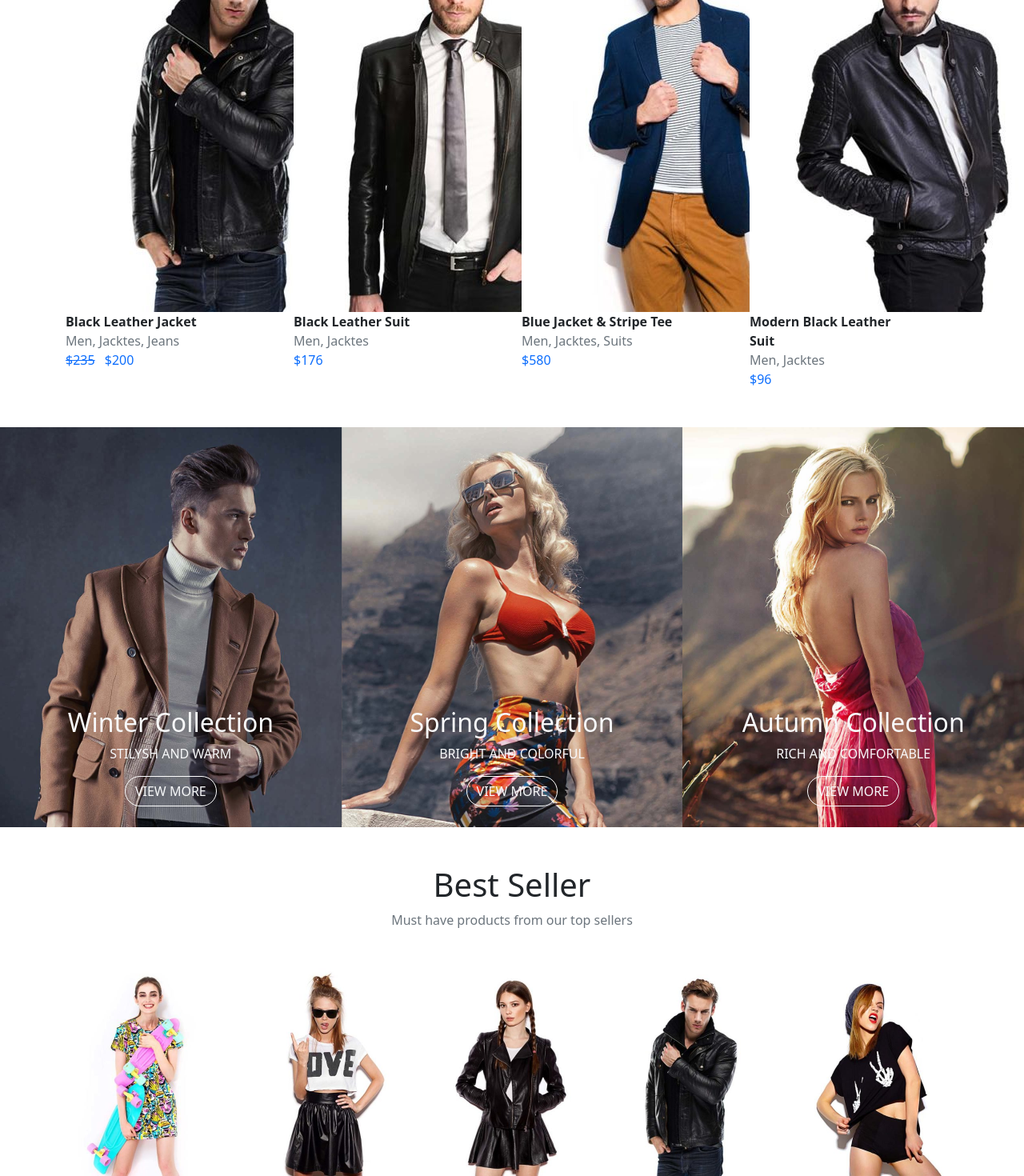
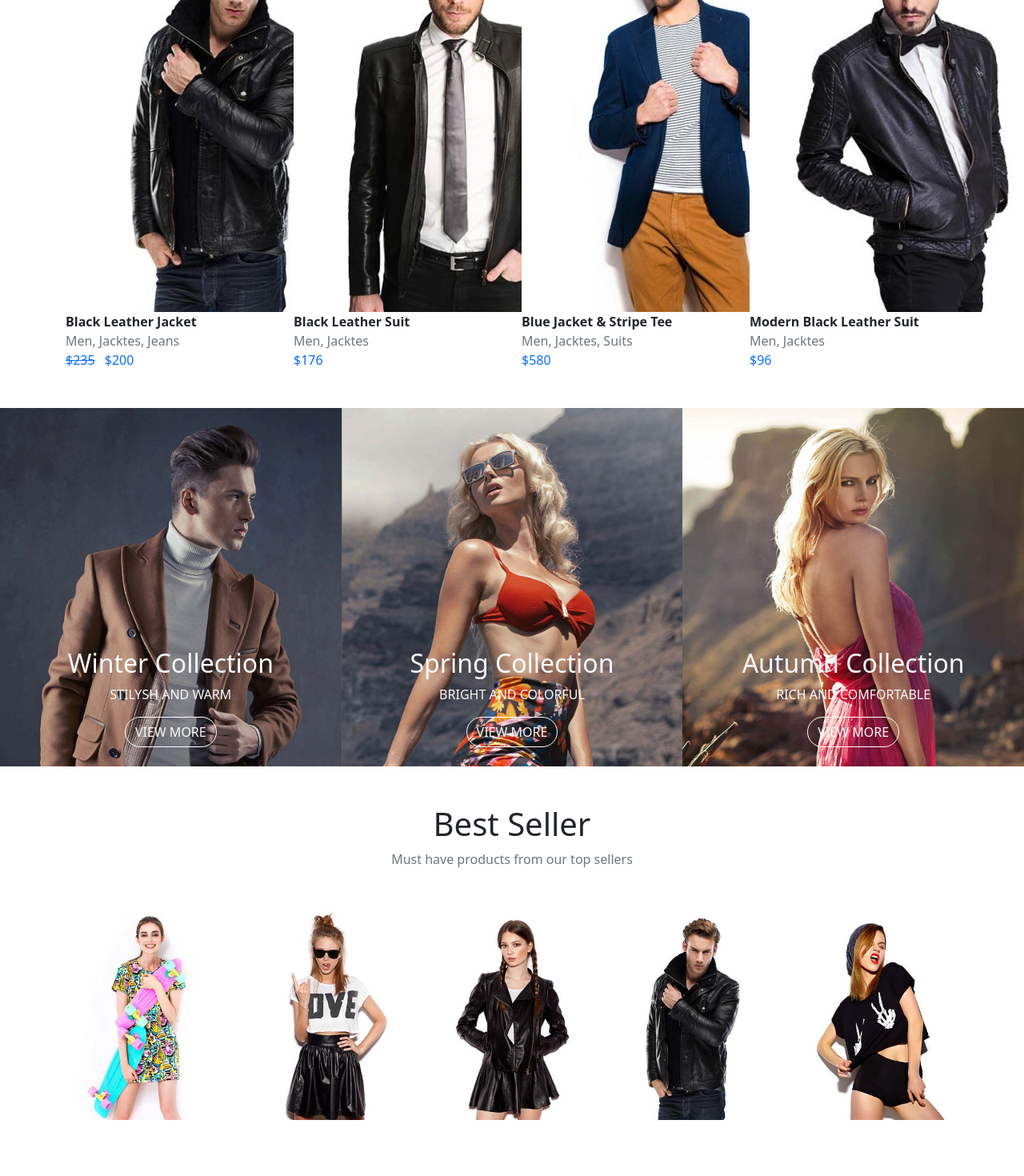
Before and after one commit to chiaraxs/proj-html-vuejs, a Vue app: page / in a window 1280 px wide. Shown: the part 1028-2498 px from the top of the page at 80% size. After the commit the page ends 2428 px from the top, so only its background shows below. Built offline with nearby package versions, Linux system fonts and the light colour scheme.

Commit message:
Fixed: bootstrap cols

```diff
--- a/src/components/BestSeller.vue
+++ b/src/components/BestSeller.vue
@@ -9,13 +9,13 @@
 
 
             <!-- OUTFITS CONTAINER -->
-            <div class="row mt-5">
+            <div class="row row-cols-5 mt-5">
 
                 <!-- OUTFIT 1 -->
                 <div class="col">
 
                     <div class="container-outfit">
-                        <img src="../assets/img/spring_printed_dress-400x520.jpg" alt="">
+                        <img class="img-fluid" src="../assets/img/spring_printed_dress-400x520.jpg" alt="">
                     </div>
 
 
@@ -26,7 +26,7 @@
                 <div class="col">
 
                     <div class="container-outfit">
-                        <img src="../assets/img/modern_love_tee-400x520.jpg" alt="">
+                        <img class="img-fluid" src="../assets/img/modern_love_tee-400x520.jpg" alt="">
                     </div>
 
 
@@ -37,7 +37,7 @@
                 <div class="col">
 
                     <div class="container-outfit">
-                        <img src="../assets/img/black_leather_jacket-400x520.jpg" alt="">
+                        <img class="img-fluid" src="../assets/img/black_leather_jacket-400x520.jpg" alt="">
                     </div>
 
                 </div>
@@ -47,7 +47,7 @@
                 <div class="col">
 
                     <div class="container-outfit">
-                        <img src="../assets/img/black_elegant_leather_jacket-400x520.jpg" alt="">
+                        <img class="img-fluid" src="../assets/img/black_elegant_leather_jacket-400x520.jpg" alt="">
                     </div>
 
                 </div>
@@ -57,7 +57,7 @@
                 <div class="col">
 
                     <div class="container-outfit">
-                        <img src="../assets/img/hipster_black_top-400x520.jpg" alt="">
+                        <img class="img-fluid" src="../assets/img/hipster_black_top-400x520.jpg" alt="">
                     </div>
 
                 </div>
@@ -81,10 +81,4 @@ export default {
 
 <style lang="scss" scoped>
 @import '@/style/variables.scss';
-
-.container-outfit{
-    img{
-        width: 200px;
-    }
-}
 </style>
--- a/src/components/CollectionsBox.vue
+++ b/src/components/CollectionsBox.vue
@@ -3,7 +3,7 @@
         <div class="row text-center text-light">
 
             <!-- WINTER COLLECTION -->
-            <div class="col winter-collection ">
+            <div class="col-4 winter-collection ">
 
                 <div class="details">
                     <h2>Winter Collection</h2>
@@ -15,19 +15,19 @@
             <!-- / WINTER COLLECTION -->
 
             <!-- SPRING COLLECTION -->
-            <div class="col spring-collection">
+            <div class="col-4 spring-collection">
 
                 <div class="details">
                     <h2>Spring Collection</h2>
                     <p class="text-uppercase">bright and colorful</p>
-                    <button type="button" class="btn text-light text-uppercase rounded-pill border border-white">view more</button>
+                    <button type="button" class="btn text-light text-uppercase rounded-pill border border-white mb-4">view more</button>
                 </div>
 
             </div>
             <!-- / SPRING COLLECTION -->
 
             <!-- AUTUMN COLLECTION -->
-            <div class="col autumn-collection">
+            <div class="col-4 autumn-collection">
 
                 <div class="details">
                     <h2>Autumn Collection</h2>
@@ -54,30 +54,24 @@ export default {
 @import '@/style/variables.scss';
 
 .winter-collection {
-    width: 500px;
-    height: 500px;
     background-image: url("../assets/img/winter_collection_bg.jpg");
     background-size: cover;
     background-position: center top;
 }
 
 .spring-collection{
-    width: 500px;
-    height: 500px;
     background-image: url("../assets/img/spring_collection_bg.jpg");
     background-size: cover;
     background-position: center top;
 }
 
 .autumn-collection{
-    width: 500px;
-    height: 500px;
     background-image: url("../assets/img/autumn_collection_bg.jpg");
     background-size: cover;
     background-position: center top;
 }
 
 .details{
-    margin-top: 350px;
+    margin-top: 300px;
 }
 </style>
--- a/src/components/FeaturedProducts.vue
+++ b/src/components/FeaturedProducts.vue
@@ -22,7 +22,7 @@
             <div class="row mt-5">
 
                 <!-- OUTFIT 1 -->
-                <div class="col">
+                <div class="col-3">
 
                     <div class="container-outfit">
                         <img src="../assets/img/black_elegant_leather_jacket-400x520.jpg" alt="">
@@ -38,7 +38,7 @@
                 <!-- / OUTFIT 1  -->
 
                 <!-- OUTFIT 2 -->
-                <div class="col">
+                <div class="col-3">
 
                     <div class="container-outfit">
                         <img src="../assets/img/black_leather_suit-400x520.jpg" alt="">
@@ -54,7 +54,7 @@
                 <!-- / OUTFIT 2 -->
 
                 <!-- OUTFIT 3 -->
-                <div class="col">
+                <div class="col-3">
 
                     <div class="container-outfit">
                         <img src="../assets/img/blue_jacket_and_white_stripe_tee-400x520.jpg" alt="">
@@ -69,7 +69,7 @@
                 <!-- / OUTFIT 3 -->
 
                 <!-- OUTFIT 4 -->
-                <div class="col">
+                <div class="col-3">
 
                     <div class="container-outfit">
                         <img src="../assets/img/modern_black_leather_suit-400x520.jpg" alt="">
@@ -102,8 +102,6 @@ export default {
 <style lang="scss" scoped>
 @import '@/style/variables.scss';
 
-.container-outfit{
-    width: 200px;
-}
+
 
 </style>
```
